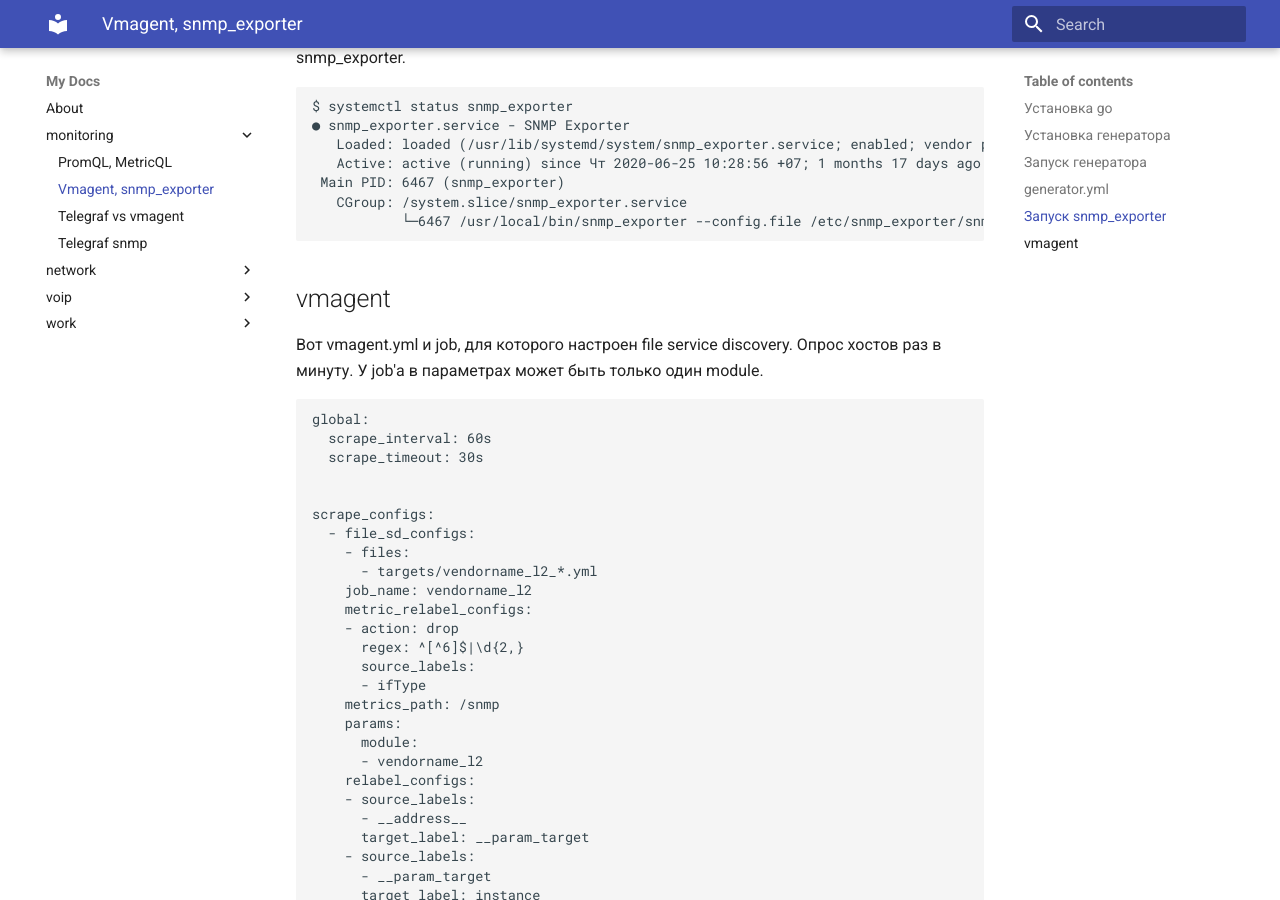
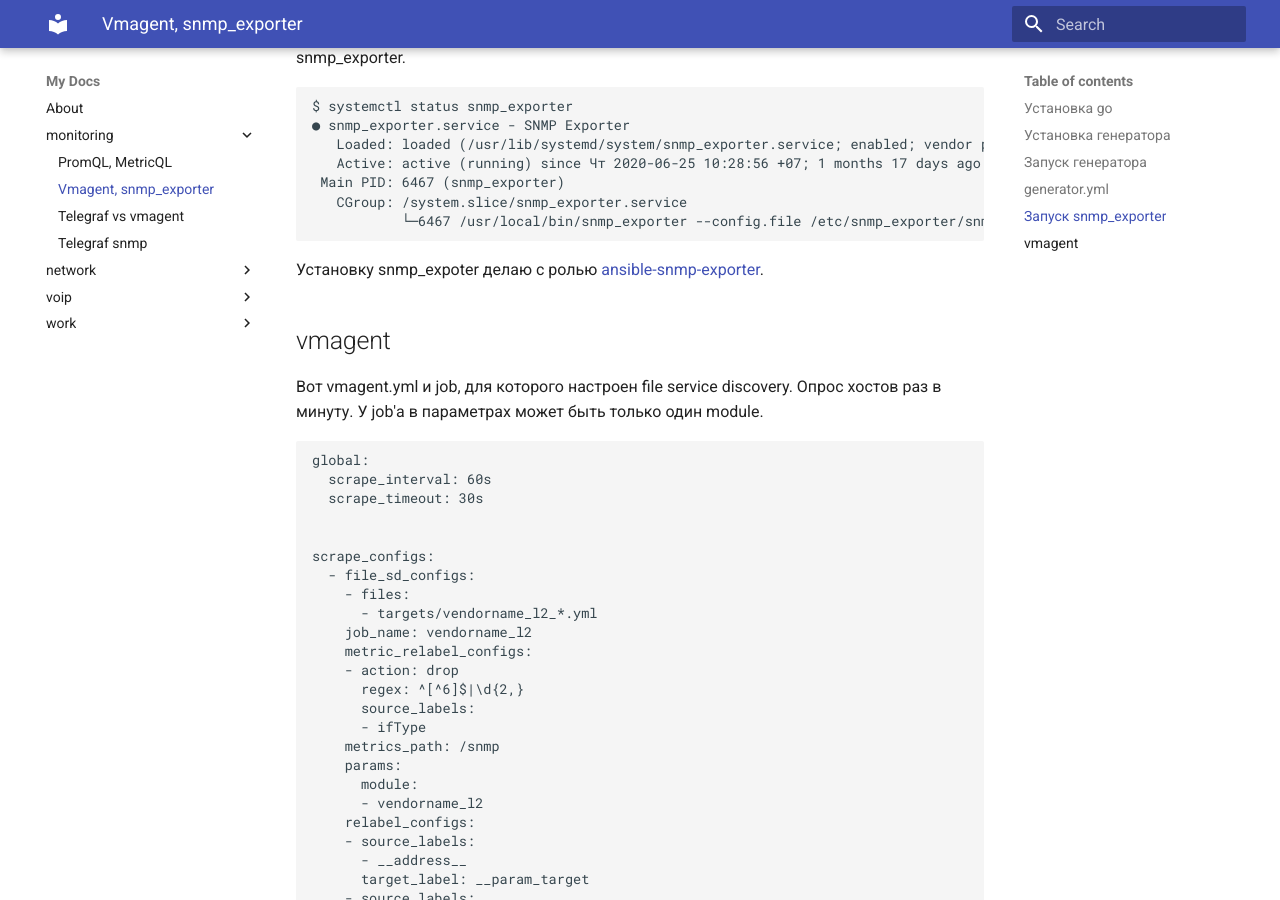
Before and after one commit to v98765/v98765.github.io, an MkDocs documentation site: the page built from docs/monitoring/snmp_exporter.md, in a window 1280 px wide and 900 px high, scrolled down 2371 px. Built offline with MkDocs 1.6.1 and Material for MkDocs 9.7.7, drawn with Linux system fonts in a browser that asks for light colours.

Commit message:
link to snmp_exporter role

````diff
--- a/docs/monitoring/snmp_exporter.md
+++ b/docs/monitoring/snmp_exporter.md
@@ -92,6 +92,7 @@
    CGroup: /system.slice/snmp_exporter.service
            └─6467 /usr/local/bin/snmp_exporter --config.file /etc/snmp_exporter/snmp.yml
 ```
+Установку snmp_expoter делаю с ролью [ansible-snmp-exporter](https://github.com/v98765/ansible-snmp-exporter).
 
 ## vmagent
 
````
